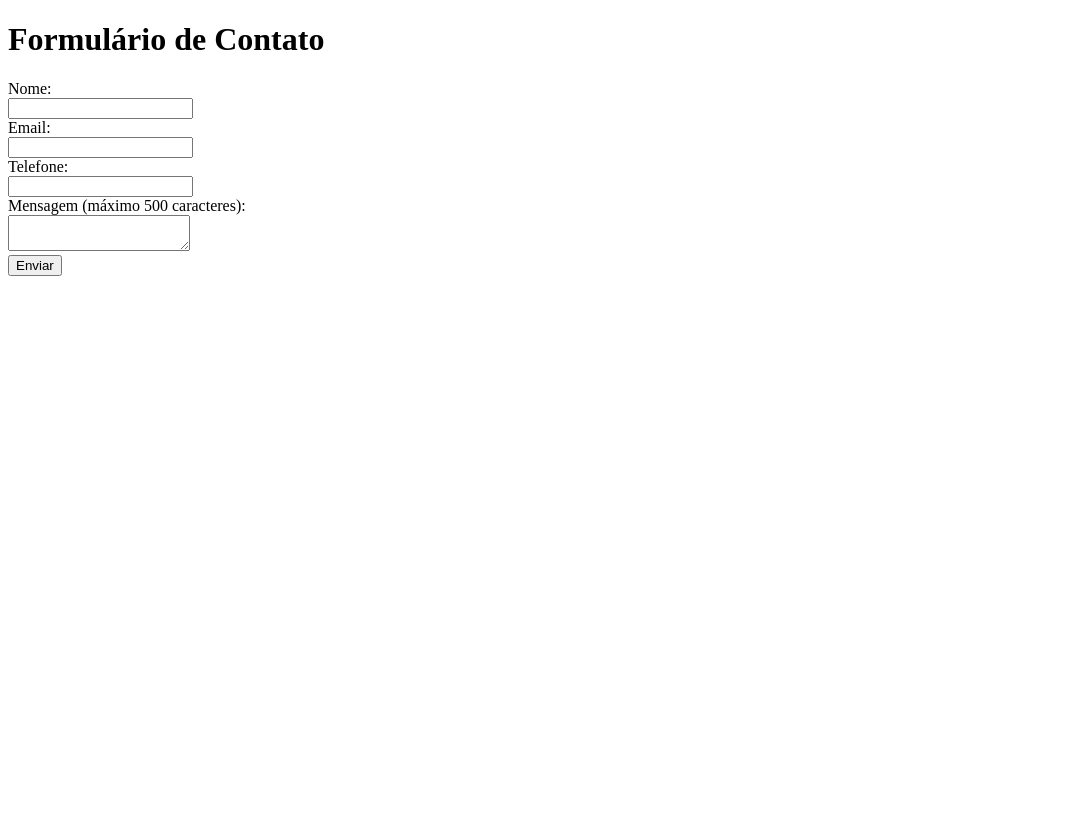
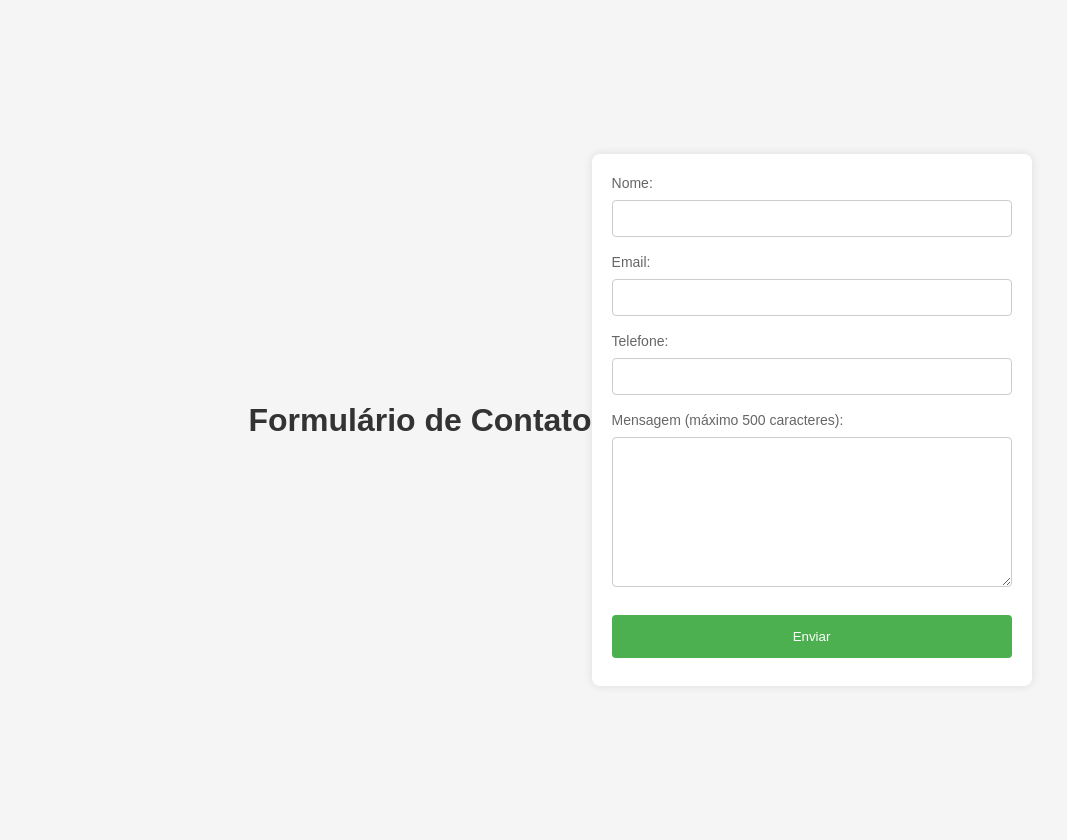
Before and after one commit to Manuelaamorim/smartSchool, a Django app: page /contato/ in a window 1280 px wide. Shown: the whole page, without its empty margins (0-1067 px from the left). Before the commit the page ends 276 px from the top, so only its background shows below. Run offline with Django 5.2, Linux system fonts and the light colour scheme.

Commit message:
ajeitando css

```diff
--- /dev/null
+++ b/appsmartschool/static/css/style_formulario_contato.css
@@ -0,0 +1,69 @@
+/* Estilização geral do corpo da página */
+body {
+    font-family: Arial, sans-serif;
+    background-color: #f5f5f5;
+    margin: 0;
+    padding: 20px;
+    display: flex;
+    justify-content: center;
+    align-items: center;
+    height: 100vh;
+}
+
+h1 {
+    color: #333;
+    text-align: center;
+}
+
+form {
+    background-color: #fff;
+    padding: 20px;
+    border-radius: 8px;
+    box-shadow: 0 0 10px rgba(0, 0, 0, 0.1);
+    width: 100%;
+    max-width: 400px;
+}
+
+label {
+    color: #666;
+    font-size: 14px;
+}
+
+input[type="text"],
+input[type="email"],
+textarea {
+    width: 100%;
+    padding: 10px;
+    margin: 8px 0 16px 0;
+    display: inline-block;
+    border: 1px solid #ccc;
+    border-radius: 4px;
+    box-sizing: border-box; /* Garante que padding não aumente a largura */
+}
+
+input[type="submit"] {
+    width: 100%;
+    background-color: #4CAF50;
+    color: white;
+    padding: 14px 20px;
+    margin: 8px 0;
+    border: none;
+    border-radius: 4px;
+    cursor: pointer;
+}
+
+input[type="submit"]:hover {
+    background-color: #45a049;
+}
+
+input[type="text"]:focus,
+input[type="email"]:focus,
+textarea:focus {
+    border-color: #4CAF50;
+    outline: none;
+}
+
+textarea {
+    height: 150px;
+    resize: vertical; /* Permite ao usuário redimensionar verticalmente */
+}
--- a/appsmartschool/templates/appsmartschool/formulario_contato.html
+++ b/appsmartschool/templates/appsmartschool/formulario_contato.html
@@ -1,8 +1,10 @@
 <!DOCTYPE html>
+{% load static %}
 <html lang="pt-br">
 <head>
     <meta charset="UTF-8">
     <title>Formulário de Contato</title>
+    <link rel="stylesheet" href="{% static 'css/style_formulario_contato.css' %}">
 </head>
 <body>
     <h1>Formulário de Contato</h1>
--- a/smartschool/settings.py
+++ b/smartschool/settings.py
@@ -119,6 +119,9 @@ USE_TZ = True
 
 STATIC_URL = '/static/'
 
+STATICFILES_DIRS = [
+    BASE_DIR / 'static',
+]
 
 # Default primary key field type
 # https://docs.djangoproject.com/en/5.0/ref/settings/#default-auto-field
```
